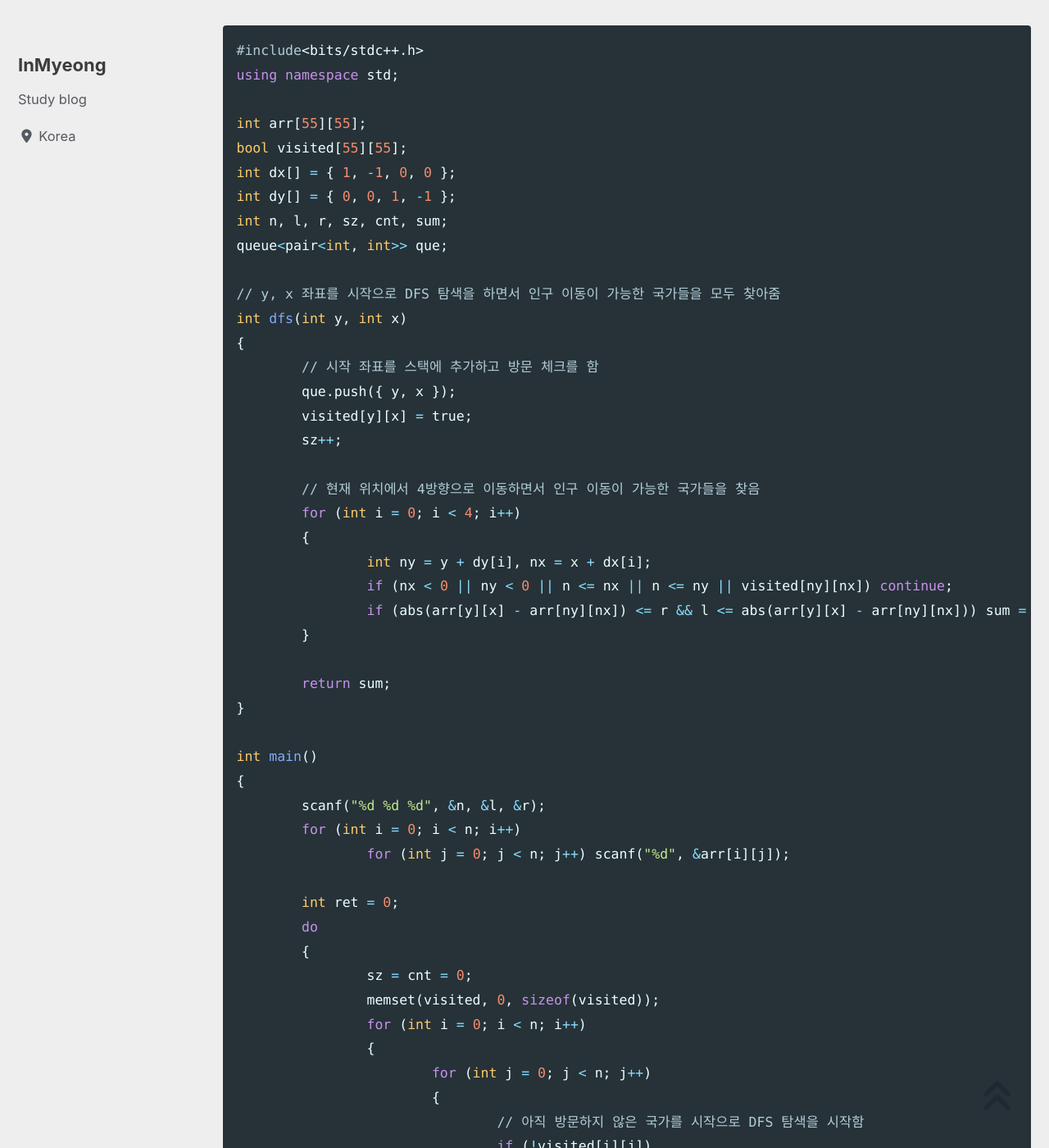
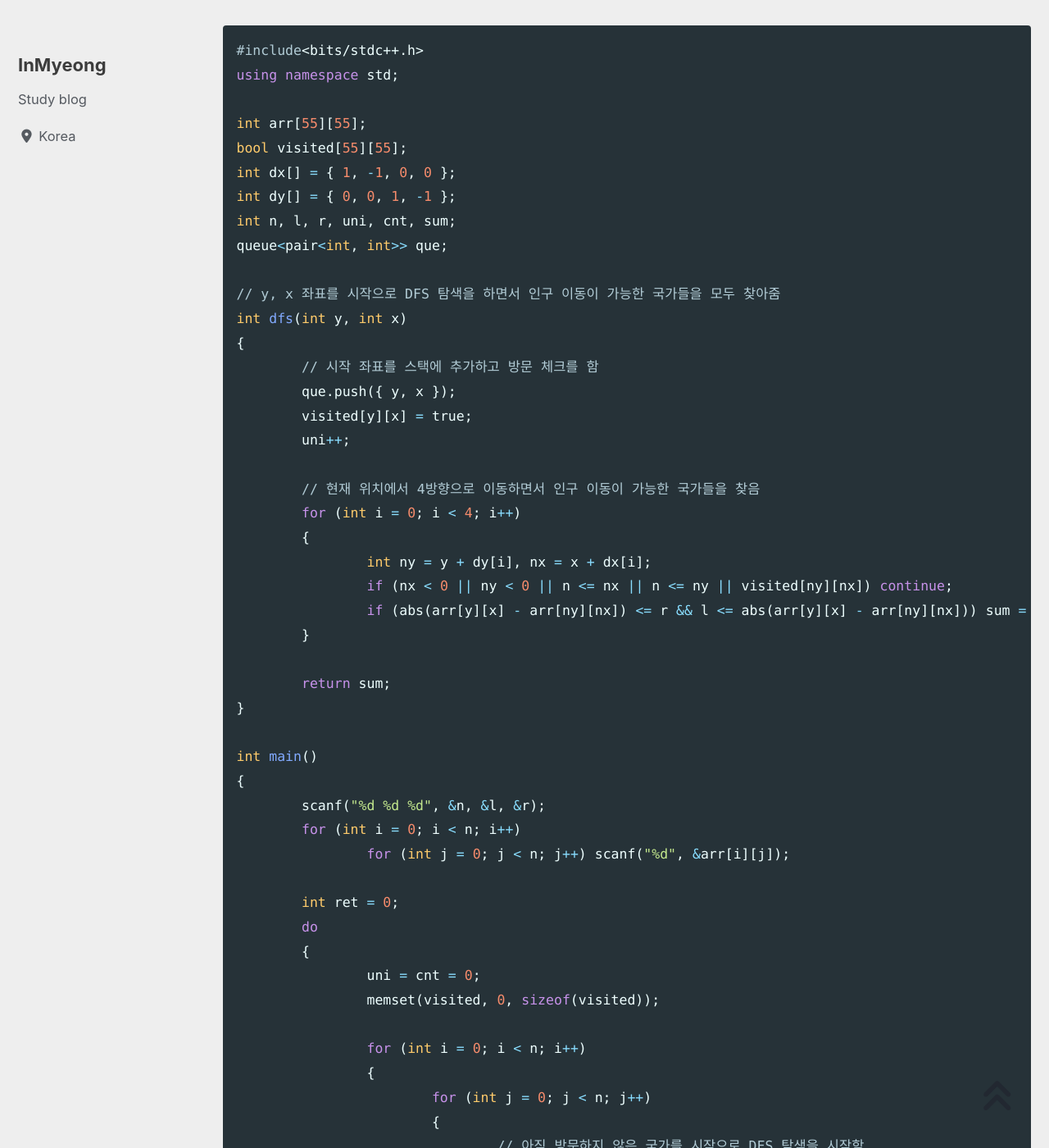
Before and after one commit to devMyeong/devMyeong.github.io, a Jekyll site: the page built from _posts/codingTest/2023-05-01-삼성기출.md, in a window 1280 px wide and 1400 px high, scrolled down 13084 px. Shown: the whole window at 82% size. Built offline with Jekyll 4.4.1, drawn with Linux system fonts in a browser that asks for light colours; cached includes are drawn as plain includes; nearby versions of some CDN libraries; some web fonts are replaced; comment, search, counter and statistics services are not loaded.

Commit message:
Chore : 수정

```diff
--- a/_posts/codingTest/2023-05-01-삼성기출.md
+++ b/_posts/codingTest/2023-05-01-삼성기출.md
@@ -419,7 +419,7 @@ int arr[55][55];
 bool visited[55][55];
 int dx[] = { 1, -1, 0, 0 };
 int dy[] = { 0, 0, 1, -1 };
-int n, l, r, sz, cnt, sum;
+int n, l, r, uni, cnt, sum;
 queue<pair<int, int>> que;
 
 // y, x 좌표를 시작으로 DFS 탐색을 하면서 인구 이동이 가능한 국가들을 모두 찾아줌
@@ -428,7 +428,7 @@ int dfs(int y, int x)
 	// 시작 좌표를 스택에 추가하고 방문 체크를 함
 	que.push({ y, x });
 	visited[y][x] = true;
-	sz++;
+	uni++;
 
 	// 현재 위치에서 4방향으로 이동하면서 인구 이동이 가능한 국가들을 찾음
 	for (int i = 0; i < 4; i++)
@@ -450,8 +450,9 @@ int main()
 	int ret = 0;
 	do
 	{
-		sz = cnt = 0;
+		uni = cnt = 0;
 		memset(visited, 0, sizeof(visited));
+
 		for (int i = 0; i < n; i++)
 		{
 			for (int j = 0; j < n; j++)
@@ -467,12 +468,12 @@ int main()
 					{
 						auto pos = que.front();
 						que.pop();
-						arr[pos.first][pos.second] = sum / sz;
+						arr[pos.first][pos.second] = sum / uni;
 					}
 
 					// 인구 이동이 발생한 경우 카운트를 증가시킴
 					if (sum != arr[i][j]) cnt++;
-					sz = 0;
+					uni = 0;
 				}
 			}
 		}
```
